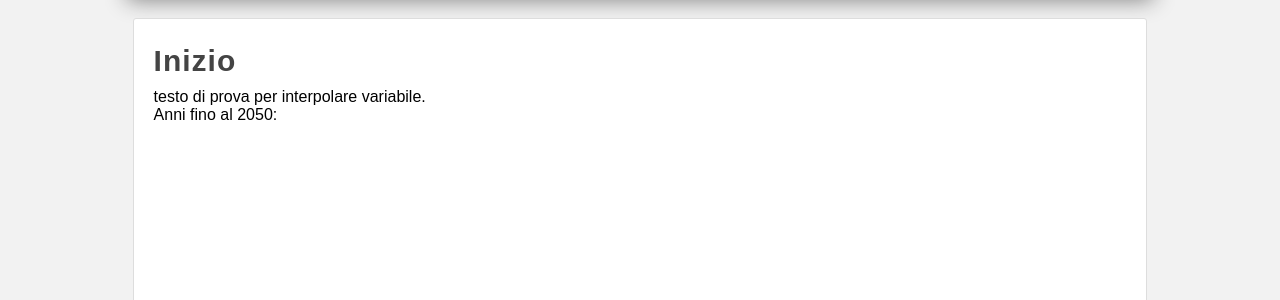
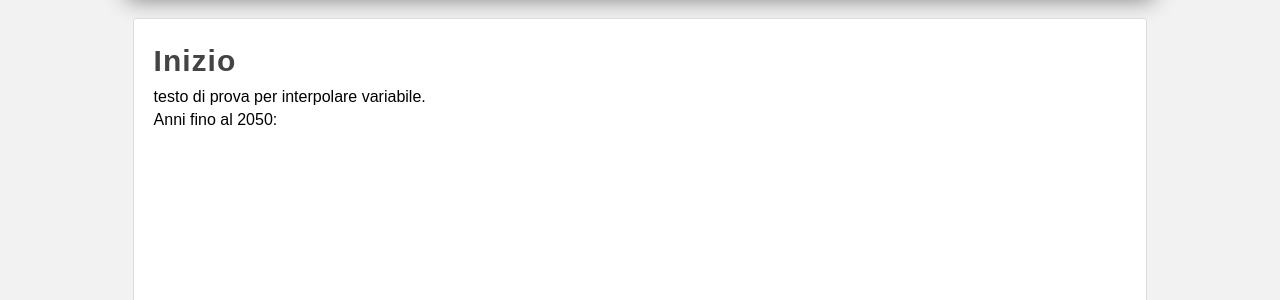
Before and after one commit to amedina14/master-python, a Django app: page / in a window 1280 px wide. Shown: the part 204-504 px from the top of the page. Run offline with Django 3.2, Linux system fonts and the light colour scheme.

Commit message:
margini top botton ai p

```diff
--- a/22-Django-beginnings/imparandoDjango/myapp/static/css/stile-backup.css
+++ b/22-Django-beginnings/imparandoDjango/myapp/static/css/stile-backup.css
@@ -4,6 +4,10 @@
     padding: 0px;
     font-family: Arial, Helvetica, sans-serif;
     text-decoration: none;
+}
+p{
+    margin-top: 5px;
+    margin-bottom: 5px;
 }
 
 body{
--- a/22-Django-beginnings/imparandoDjango/myapp/static/css/stile.css
+++ b/22-Django-beginnings/imparandoDjango/myapp/static/css/stile.css
@@ -4,6 +4,10 @@
     padding: 0px;
     font-family: Arial, Helvetica, sans-serif;
     text-decoration: none;
+}
+p{
+    margin-top: 5px;
+    margin-bottom: 5px;
 }
 
 body{
```
